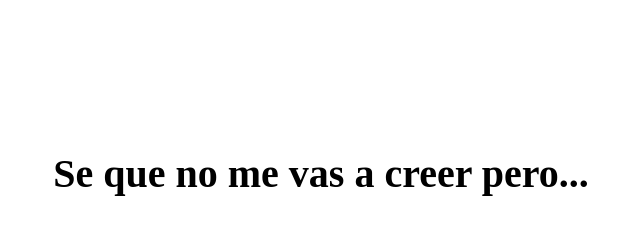
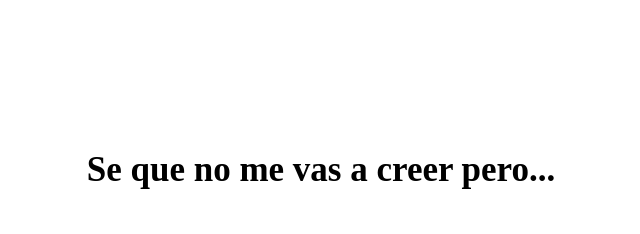
Before and after one commit to jonathanavl/Generadordeexcusas, a plain HTML site: page index.html in a window 1280 px wide. Shown: the whole page, without its empty margins (319-959 px from the left). Drawn offline with Linux system fonts and the light colour scheme.

Commit message:
First Commit

```diff
--- a/index.html
+++ b/index.html
@@ -4,7 +4,7 @@
         <title>Generador de Excusas</title>
         <meta charset="UTF-8">
         <link rel="stylesheet" type="text/css" href="Style.css" >
-        <script src="script.js"></script>
+        <script src="app.js"></script>
     </head>
     <body>
         <div id = "inicio">
--- a/style.css
+++ b/style.css
@@ -1,6 +1,6 @@
 #inicio{
     text-align: center;
-    font-size: 40px;
+    font-size: 35px;
     font-weight: bold;
     margin-top: 150px;
 }
```
